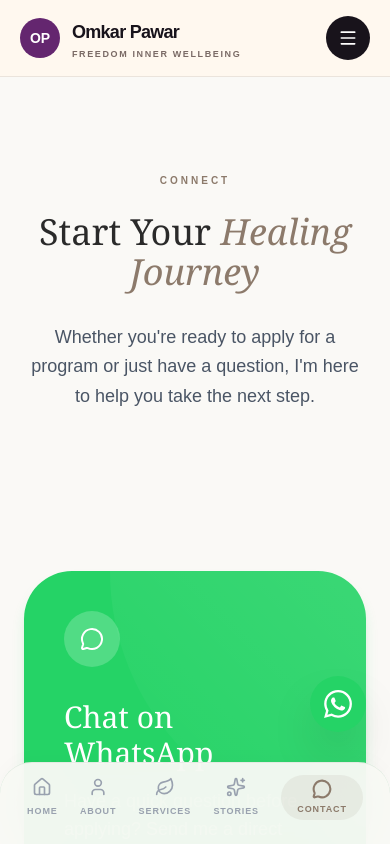
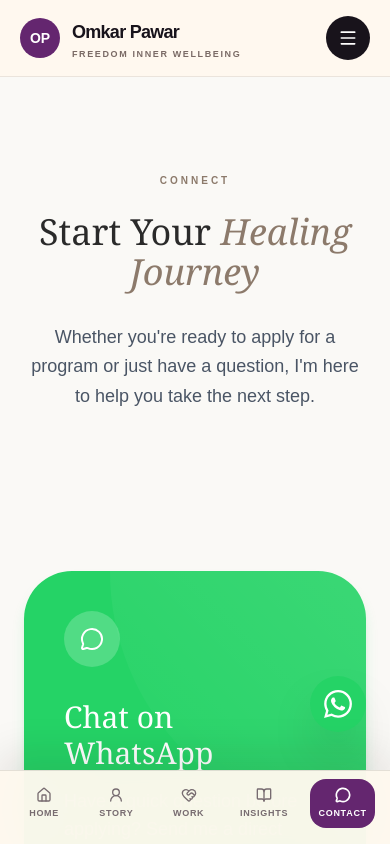
Before and after one commit to Naya-Growth/omkar-pawar, a React (Vite) app: page /contact in a window 390 px wide. Shown: the top 844 px of the page. Built offline with nearby package versions, Linux system fonts and the light colour scheme.

Commit message:
style: align mobile navigation with new visual system

```diff
--- a/src/components/layout/BottomNav.tsx
+++ b/src/components/layout/BottomNav.tsx
@@ -1,35 +1,33 @@
+import { BookOpen, HeartHandshake, Home, MessageCircle, UserRound } from 'lucide-react';
 import { Link, useLocation } from 'react-router-dom';
-import { Home, Leaf, User, Sparkles, BookOpen, MessageCircle } from 'lucide-react';
+
+const navItems = [
+  { path: '/', icon: Home, label: 'Home' },
+  { path: '/about', icon: UserRound, label: 'Story' },
+  { path: '/services', icon: HeartHandshake, label: 'Work' },
+  { path: '/content', icon: BookOpen, label: 'Insights' },
+  { path: '/contact', icon: MessageCircle, label: 'Contact' },
+];
 
 export default function BottomNav() {
   const location = useLocation();
-  const navItems = [
-    { path: '/', icon: Home, label: 'Home' },
-    { path: '/about', icon: User, label: 'About' },
-    { path: '/services', icon: Leaf, label: 'Services' },
-    { path: '/stories', icon: Sparkles, label: 'Stories' },
-    { path: '/contact', icon: MessageCircle, label: 'Contact' },
-  ];
 
   return (
-    <nav className="md:hidden fixed bottom-0 left-0 w-full flex justify-around items-center px-4 pb-6 pt-3 bg-[#FAF9F6]/95 backdrop-blur-2xl z-50 rounded-t-[2rem] border-t border-black/5 shadow-[0_-4px_20px_rgba(0,0,0,0.02)]">
+    <nav className="fixed bottom-0 left-0 z-50 flex w-full items-center justify-around border-t border-black/10 bg-[#FFF8EF]/96 px-2 pb-[max(1rem,env(safe-area-inset-bottom))] pt-2 shadow-[0_-16px_40px_rgba(25,16,24,.10)] backdrop-blur-2xl md:hidden">
       {navItems.map((item) => {
         const isActive = location.pathname === item.path;
         const Icon = item.icon;
+
         return (
           <Link
             key={item.path}
             to={item.path}
-            className={`flex flex-col items-center justify-center transition-all duration-200 active:scale-90 ${
-              isActive
-                ? 'bg-[#8C7A6B]/10 text-[#8C7A6B] rounded-full px-4 py-1'
-                : 'text-gray-400 hover:text-[#8C7A6B]'
+            className={`flex min-w-[58px] flex-col items-center justify-center rounded-2xl px-2 py-2 text-[9px] font-bold uppercase tracking-[0.08em] transition-all active:scale-95 ${
+              isActive ? 'bg-[#64266F] text-white' : 'text-[#776B70]'
             }`}
           >
-            <Icon className={`w-5 h-5 ${isActive ? '' : 'mb-1'}`} strokeWidth={isActive ? 2.5 : 2} />
-            <span className="text-[9px] uppercase tracking-widest font-bold mt-1">
-              {item.label}
-            </span>
+            <Icon className="mb-1 h-4 w-4" strokeWidth={isActive ? 2.5 : 2} />
+            {item.label}
           </Link>
         );
       })}
```
